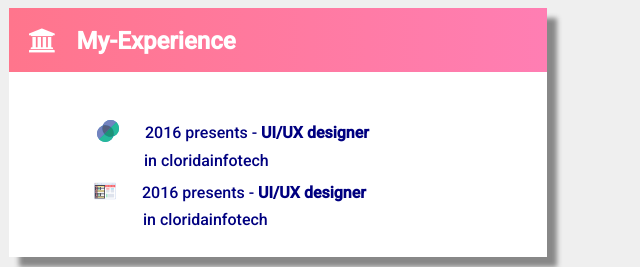
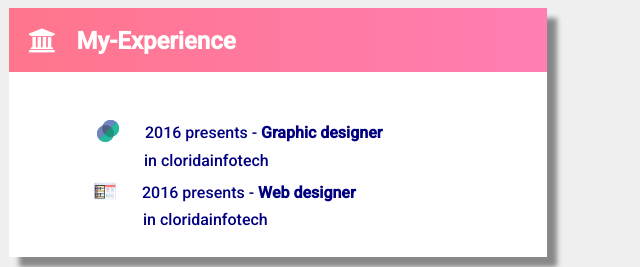
Before and after one commit to vinithabaskaran/resume, a plain HTML site: page index.html in a window 1280 px wide. Shown: the part 552-819 px from the top of the page, 626-1266 px from the left. Drawn offline with Linux system fonts and the light colour scheme; a web font is replaced by a local one.

Commit message:
Update index.html

```diff
--- a/index.html
+++ b/index.html
@@ -250,10 +250,10 @@
 	    			<span class="experience">
 		    		<h2 class="my-experience"><i class="fa fa-university" aria-hidden="true"></i>My-Experience</h2>
 		    		<span class="present">
-		    		<p class="presents"><img src="images/flatten.svg">2016 presents - <strong>UI/UX designer</strong></p>
+		    		<p class="presents"><img src="images/flatten.svg">2016 presents - <strong>Graphic designer</strong></p>
 
 		    		<p class="presents1">in cloridainfotech</p>
-		    		<p class="presents2"><img src="images/coding.svg">2016 presents - <strong>UI/UX designer</strong></p>
+		    		<p class="presents2"><img src="images/coding.svg">2016 presents - <strong>Web designer</strong></p>
 		    		<p class="presents3">in cloridainfotech</p>
 		    		</span>
 
```
